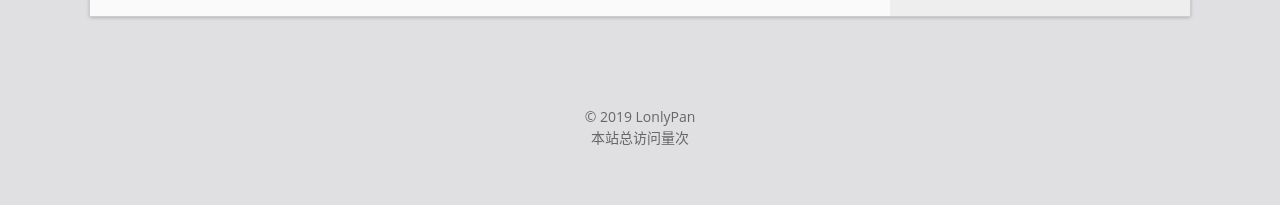
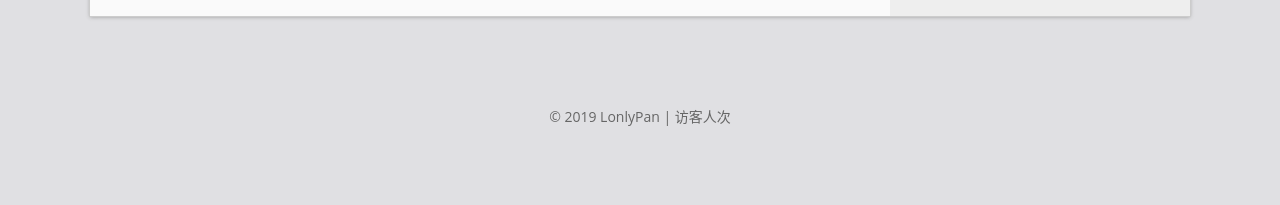
Before and after one commit to LonlyStack/LonlyPan.github.io, a Jekyll site: the page built from index.html, in a window 1280 px wide. Shown: the part 1902-2107 px from the top of the page. Built offline with Jekyll 4.4.1, drawn with Linux system fonts in a browser that asks for light colours; the list of posts is cut into pages by our own code; comment, search, counter and statistics services are not loaded.

Commit message:
Update footer.html

```diff
--- a/_includes/footer.html
+++ b/_includes/footer.html
@@ -1,11 +1,10 @@
 <footer class="footer">
 <div class="wrapper">
 &copy; {{ site.time | date: '%Y' }} {{ site.author }}
+<span id="busuanzi_container_site_uv">
+    | 访客<span id="busuanzi_value_site_uv"></span>人次
+</span>
 </div>
-
-<span id="busuanzi_container_site_pv">
-    本站总访问量<span id="busuanzi_value_site_pv"></span>次
-</span>
 </footer>
 
 
```
